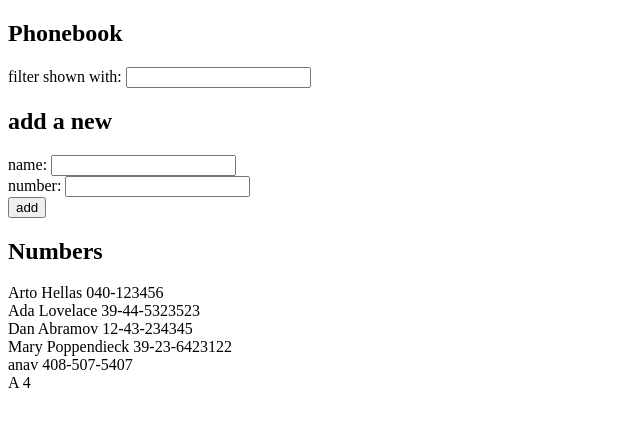
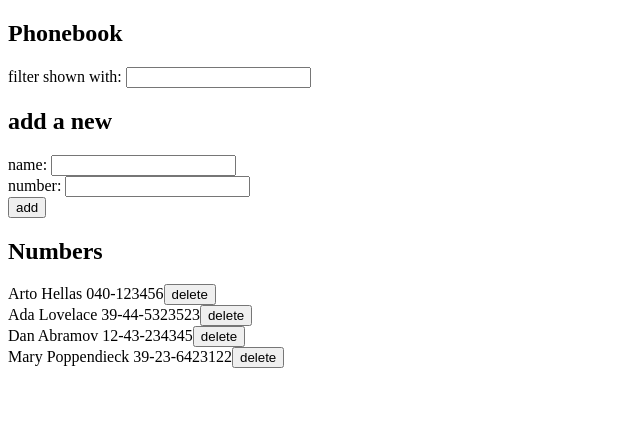
Before and after one commit to waffleonwaffle/FullStackOpen, a React (Create React App) app in the folder part2/phone-book/: page / in a window 1280 px wide. Shown: the top 426 px of the page, without its empty margins (0-640 px from the left). Built offline with nearby package versions, Linux system fonts and the light colour scheme; data requests are answered from the project's data file.

Commit message:
Finished exercise 2.14

```diff
--- a/part2/phone-book/db.json
+++ b/part2/phone-book/db.json
@@ -19,16 +19,6 @@
       "name": "Mary Poppendieck",
       "number": "39-23-6423122",
       "id": 4
-    },
-    {
-      "name": "anav",
-      "number": "408-507-5407",
-      "id": "lgdf5ptw"
-    },
-    {
-      "name": "A",
-      "number": "4",
-      "id": "lgdfjpvf"
     }
   ]
 }
--- a/part2/phone-book/src/App.js
+++ b/part2/phone-book/src/App.js
@@ -1,10 +1,19 @@
 import { useEffect, useState } from 'react'
 import uniqid from 'uniqid';
-import axios from 'axios'
 import personService from './services/persons';
-const Persons = ({ filterPersons }) => {
+
+const Person = ({person, handleDeletePerson}) => {
+
   return (
-    filterPersons.map(person => <div key={person.id}>{person.name} {person.number}</div>)
+    <div>
+      {person.name} {person.number}
+      <button onClick={() => handleDeletePerson(person.id)}>delete</button>
+    </div>
+  )
+}
+const Persons = ({ filterPersons, handleDeletePerson}) => {
+  return (
+    filterPersons.map(person => <Person key={person.id} person={person} handleDeletePerson={handleDeletePerson}/>)
   )
 }
 const PersonForm = ({ handleAddPerson, handleNameChange, handleNumberChange, newName, newNumber }) => {
@@ -45,6 +54,20 @@ const App = () => {
         setPersons(initialPeople)
       })
   }, [])
+
+  const handleDeletePerson = (id) => {
+    const toDelete = window.confirm('Are you sure you want to delete?')
+    if(toDelete){
+      personService
+      .deletePerson(id)
+        .then(() => {
+          setPersons(persons.filter(person => person.id !== id))
+        }).catch(() => {
+          alert('Failed to Delete')
+        })
+    }
+  }
+
   const handleAddPerson = (event) => {
     event.preventDefault()
     setNewName('')
@@ -82,7 +105,7 @@ const App = () => {
       <PersonForm handleAddPerson={handleAddPerson} handleNameChange={handleNameChange} handleNumberChange={handleNumberChange}
         newName={newName} newNumber={newNumber} />
       <h2>Numbers</h2>
-      <Persons filterPersons={filterPersons} />
+      <Persons filterPersons={filterPersons} handleDeletePerson={handleDeletePerson}/>
     </div>
   )
 }
--- a/part2/phone-book/src/services/persons.js
+++ b/part2/phone-book/src/services/persons.js
@@ -12,4 +12,9 @@ const createPerson = (newPerson) => {
     return request.then(response => response.data)
 }
 
-export default {getAll, createPerson}
+const deletePerson = (id) => {
+    const request = axios.delete(`${baseUrl}/${id}`)
+    return request.then(response => response.data)
+}
+
+export default {getAll, createPerson, deletePerson}
```
